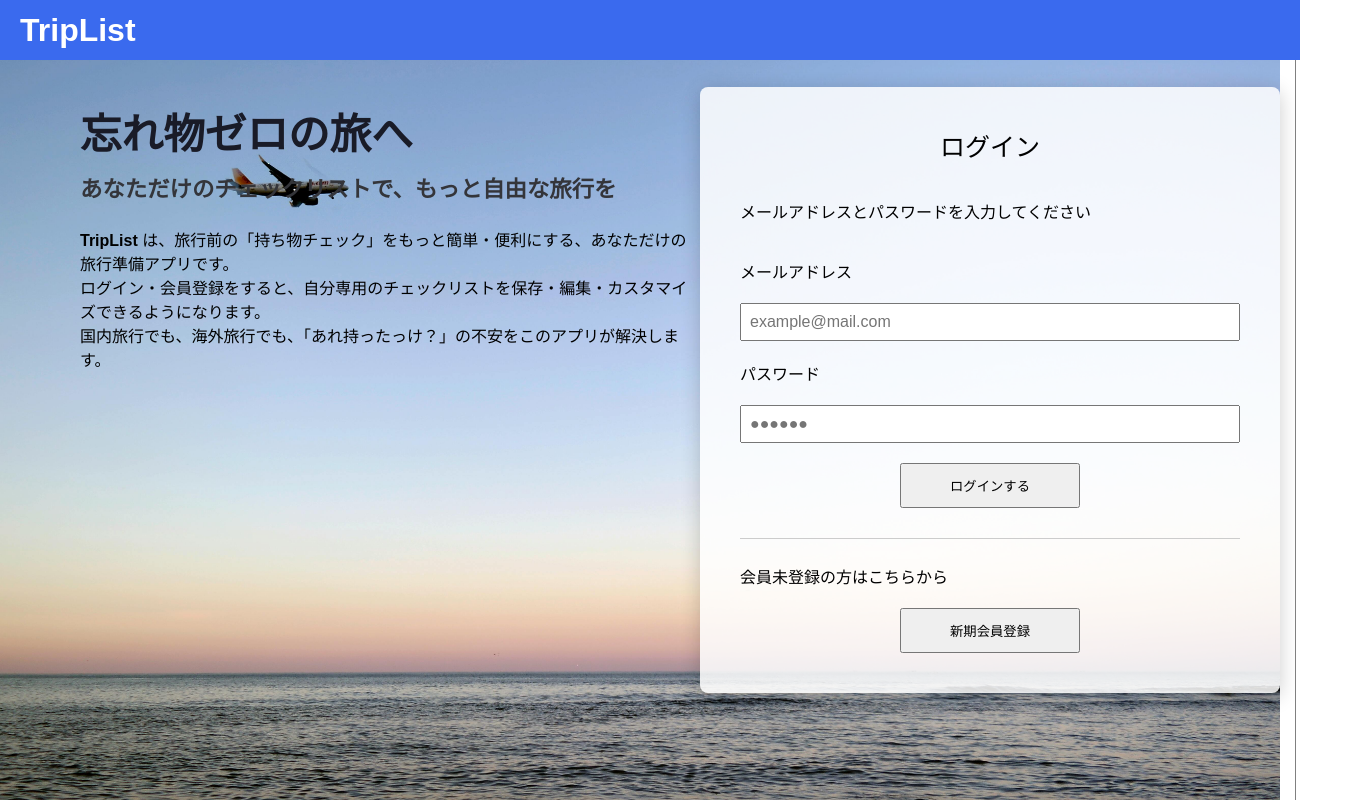
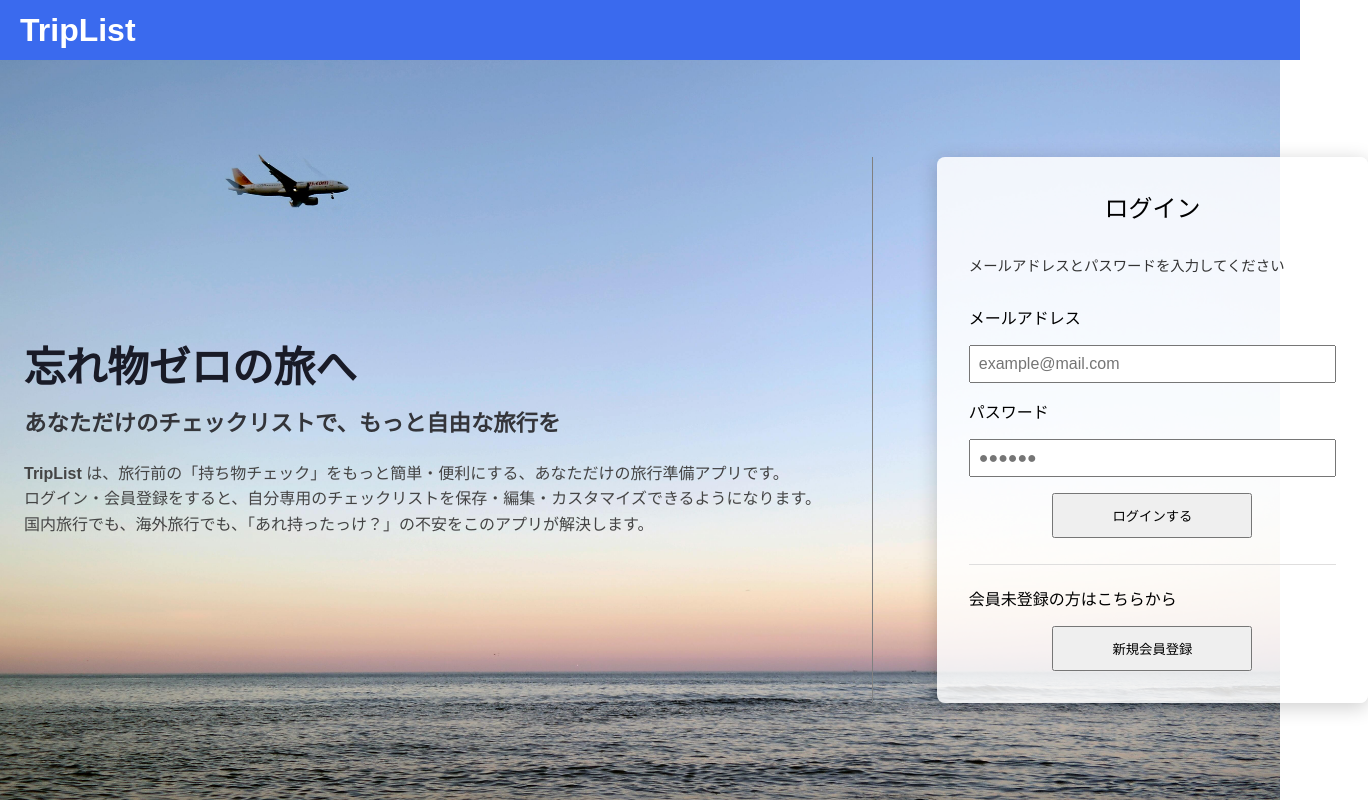
Before and after one commit to tea35/trip, a React (Create React App) app in the folder frontend/: page / in a window 1280 px wide. Shown: the whole page, 1368 px wide, since content can reach past the window. Built offline with nearby package versions, Linux system fonts and the light colour scheme.

Commit message:
fix login

```diff
--- a/frontend/src/pages/login/Login.css
+++ b/frontend/src/pages/login/Login.css
@@ -2,6 +2,8 @@ html, body {
   height: 100%;
   margin: 0;
   padding: 0;
+  font-size: 16px;
+  font-family: sans-serif;
 }
 
 .headerBar {
@@ -11,105 +13,134 @@ html, body {
   color: white;
   display: flex;
   align-items: center;
-    padding-left: 20px;
+  padding-left: 1.25rem;
   position: fixed;
   top: 0;
   left: 0;
   z-index: 1000;
 }
 
+
+/* 背景エリア全体 */
 .loginBackground {
   background-size: cover;
   background-position: center;
-    height: 100vh;
+  min-height: 100vh;
   width: 100%;
   display: flex;
   justify-content: center;
   align-items: center;
-}
-
-
-.loginForm {
-    display: flex;
-    width: 100%;
-    height: 100vh;
-    margin: auto;
   padding-top: 60px;
   box-sizing: border-box;
 }
 
-.loginLeft {
-    flex: 1.2;
+/* フォームと説明文を左右に並べる */
+.loginForm {
   display: flex;
-    padding-bottom: 400px;
-    padding-left: 80px;
-    align-items: center;
+  flex-direction: row;
+  width: 100%;
+  max-width: 1400px;
+  margin: auto;
+  padding: 1.5rem;
+  box-sizing: border-box;
 }
 
-.mainTitle {
-    font-size: 2.6em;
-    margin-bottom: -0.4em;
-    color:#191b27
+/* 左側：説明文 */
+.loginLeft {
+  flex: 0 0 65%;
+  display: flex;
+  flex-direction: column;
+  justify-content: center;
+  padding-right: 2rem;
+  position: relative;
+  color: #191b27;
+  white-space: pre-line; /* <br />だけで改行できるように */
 }
 
-.subTitle {
-    font-size: 1.4em;
-    margin-bottom: 1.5em;
-    color:#34353a
+/* タイトル */
+.mainTitle {
+  font-size: 2.6rem;
+  margin-bottom: -0.5rem;
+  color: #191b27;
 }
 
-.divider_ver {
-    width: 1px;
-    height: 80%;
-    background-color: #34353a;
-    margin-left: 130px;
+/* サブタイトル */
+.subTitle {
+  font-size: 1.4rem;
+  margin-bottom: 1.5rem;
+  color: #34353a;
 }
 
+/* アプリ説明文 */
+.loginLeft section p {
+  font-size: 1rem;
+  line-height: 1.6;
+  color: #444;
+  white-space: pre-line;  /* <br /> でのみ改行 */
+}
+
+/* 縦線（区切り） */
+.divider_ver {
+  position: absolute;
+  top: 0;
+  right: -1rem; /* 少し右にずらすときれい */
+  width: 1px;
+  height: 100%;
+  background-color: grey;
+}
+
+/* 右側：フォーム */
 .loginRight {
-    flex: 1;
+  flex: 0 0 35%;
   display: flex;
   justify-content: center;
   align-items: center;
-    padding-bottom: 80px
+  padding-left: 5rem;
 }
 
-
+/* フォームボックス */
 .loginBox {
   display: flex;
   flex-direction: column;
-    gap: 20px;
-    width: 500px;
+  gap: 1rem;
+  width: 100%;
+  max-width: 400px;
   background-color: rgba(255, 255, 255, 0.85);
-    padding: 40px;
-    border-radius: 8px;
+  padding: 2rem;
+  border-radius: 0.5rem;
   box-shadow: 0px 4px 20px rgba(0, 0, 0, 0.2);
 }
 
+/* フォーム内タイトル */
 .loginTitle {
-    font-size: 25px;
+  font-size: 1.5rem;
   margin: auto;
 }
 
-.loginInput {
-  padding: 8px;
-  font-size: 16px;
+.loginMsg {
+  font-size: 0.9rem;
+  color: #333;
 }
 
-.loginButton {
+.loginInput {
+  padding: 0.5rem;
+  font-size: 1rem;
+  width: 100%;
+  box-sizing: border-box;
+}
+
+.logregiButton{
   height: 45px;
-    width: 180px;
+  width: 100%;
+  max-width: 200px;
   margin: auto;
+  cursor: pointer;
 }
+
 
 .divider {
     width: 100%;
     height: 1px;
-    background-color: #ccc;
+    background-color: #dfdede;
     margin: 10px 0 5px 0;
 }
-
-.go2registerButton {
-    height: 45px;
-    width: 180px;
-    margin: auto;
-}
--- a/frontend/src/pages/login/Login.jsx
+++ b/frontend/src/pages/login/Login.jsx
@@ -86,18 +86,13 @@ export default function Login() {
                 minLength="6"
                 ref={password}
               />
-              <button className="loginButton" type="submit">
+              <button className="logregiButton" type="submit">
                 ログインする
               </button>
               <div className="divider" />
               会員未登録の方はこちらから
-              <button className="go2registerButton">
-                <Link
-                  to={`/register`}
-                  style={{ textDecoration: "none", color: "black" }}
-                >
-                  <span className="sidebarListItemText">新期会員登録</span>
-                </Link>
+              <button className="logregiButton" type="button" onClick={() => navigate(`/register`)}>
+                新規会員登録
               </button>
               {statusCode && <p>{statusCode}</p>}
             </form>
--- a/frontend/src/pages/register/Register.css
+++ b/frontend/src/pages/register/Register.css
@@ -134,13 +134,5 @@ html, body {
   width: 100%;
   max-width: 200px;
   margin: auto;
-  background-color: #3a6aee;
-  color: white;
-  border: none;
-  border-radius: 4px;
   cursor: pointer;
 }
-
-.registerButton:hover {
-  background-color: #2e58c4;
-}
```
Lines whose indentation alone changed are shown as unchanged.
